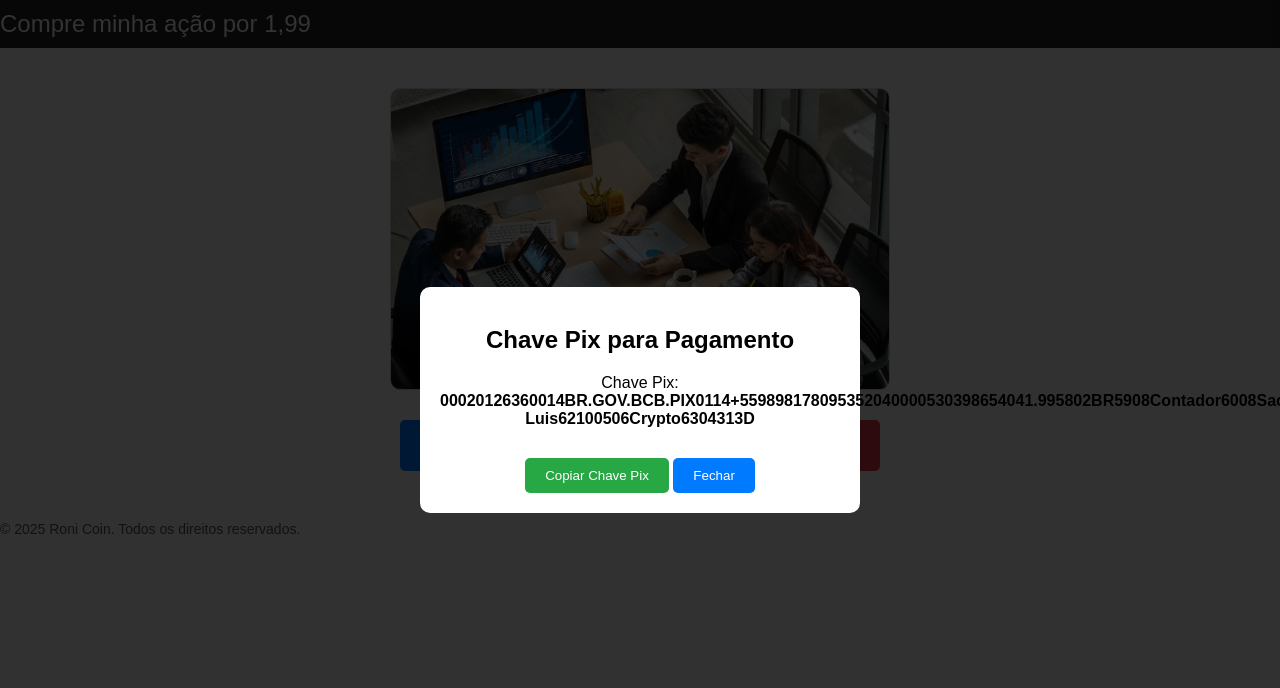
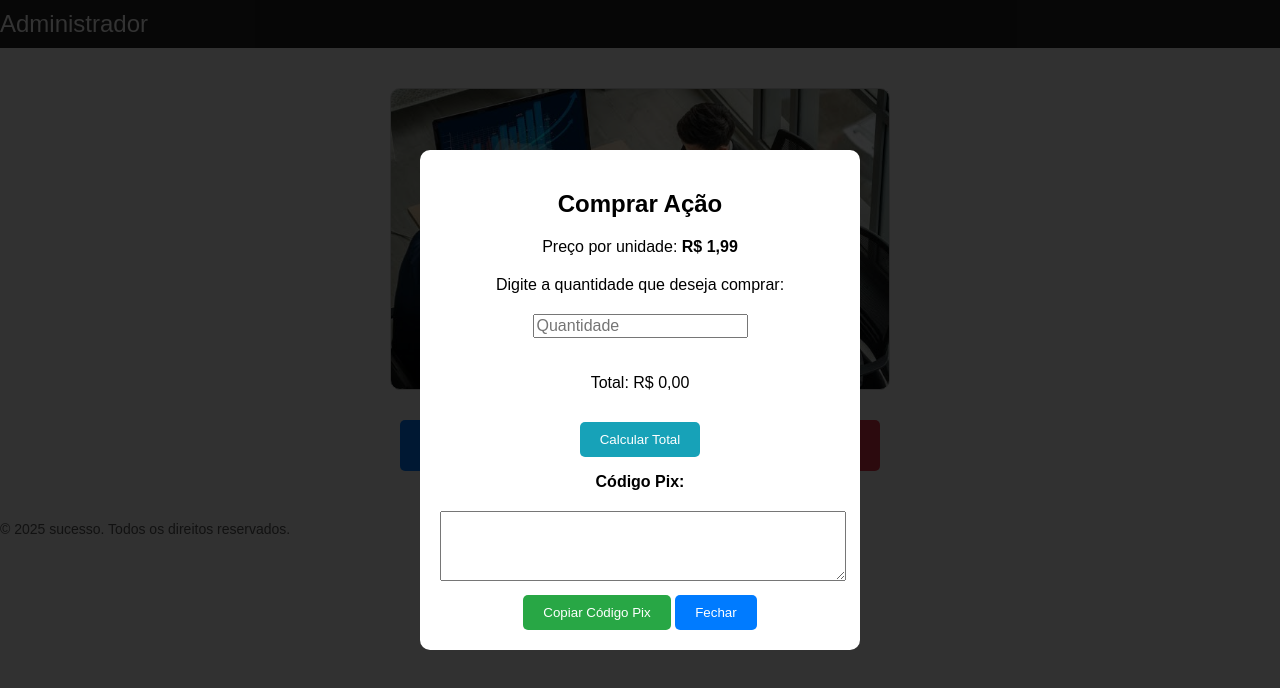
Before and after one commit to ronald30int/Administrador, a plain HTML site: page index.html in a window 1280 px wide. Both pictures are taken after a click on the button "Comprar". Drawn offline with Linux system fonts and the light colour scheme.

Commit message:
Add files via upload

```diff
--- a/index.html
+++ b/index.html
@@ -3,7 +3,7 @@
 <head>
     <meta charset="UTF-8">
     <meta name="viewport" content="width=device-width, initial-scale=1.0">
-    <title>Coin</title>
+    <title>Sucesso</title>
     <style>
         body {
             font-family: Arial, sans-serif;
@@ -83,7 +83,7 @@
             font-size: 16px;
             margin-bottom: 20px;
         }
-        .close-btn, .submit-btn, .copy-btn {
+        .close-btn, .copy-btn, .calculate-btn {
             background-color: #007bff;
             color: #fff;
             padding: 10px 20px;
@@ -95,13 +95,13 @@
         .copy-btn {
             background-color: #28a745;
         }
-        .submit-btn {
-            background-color: #dc3545;
+        .calculate-btn {
+            background-color: #17a2b8;
         }
     </style>
 </head>
 <body>
-    <header>Compre minha ação por 1,99</header>
+    <header>Administrador</header>
     <div class="container">
         <div class="chart" id="chart">
             <!-- Gráfico ilustrativo -->
@@ -115,9 +115,15 @@
     <!-- Modal de Compra -->
     <div class="modal" id="buyModal">
         <div class="modal-content">
-            <h2>Chave Pix para Pagamento</h2>
-            <p>Chave Pix: <strong id="pixKey">00020126360014BR.GOV.BCB.PIX0114+559898178095352040000530398654041.995802BR5908Contador6008Sao Luis62100506Crypto6304313D</strong></p>
-            <button class="copy-btn" onclick="copyPixKey()">Copiar Chave Pix</button>
+            <h2>Comprar Ação</h2>
+            <p>Preço por unidade: <strong>R$ 1,99</strong></p>
+            <p>Digite a quantidade que deseja comprar:</p>
+            <input type="number" id="quantity" min="1" placeholder="Quantidade">
+            <p id="totalPrice">Total: R$ 0,00</p>
+            <button class="calculate-btn" onclick="calculateTotal()">Calcular Total</button>
+            <p><strong>Código Pix:</strong></p>
+            <textarea id="pixCode" readonly rows="4" style="width: 100%; font-size: 14px;"></textarea>
+            <button class="copy-btn" onclick="copyPixCode()">Copiar Código Pix</button>
             <button class="close-btn" onclick="closeModal('buyModal')">Fechar</button>
         </div>
     </div>
@@ -125,22 +131,26 @@
     <!-- Modal de Venda -->
     <div class="modal" id="sellModal">
         <div class="modal-content">
-            <h2>Reembolso</h2>
-            <p>Digite sua chave Pix para receber o reembolso:</p>
+            <h2>Venda</h2>
+            <p>Digite sua chave Pix mesma foi efetuado a compra:</p>
             <input type="text" id="userPixKey" placeholder="Digite sua chave Pix">
-            <button class="submit-btn" onclick="submitRefund()">Solicitar Reembolso</button>
+            <button class="copy-btn" onclick="submitRefund()">Venda</button>
             <button class="close-btn" onclick="closeModal('sellModal')">Fechar</button>
         </div>
     </div>
 
-    <footer>© 2025 Roni Coin. Todos os direitos reservados.</footer>
+    <footer>© 2025 sucesso. Todos os direitos reservados.</footer>
 
     <script>
-        // Função para abrir o modal
+        const basePixCode = "00020126360014BR.GOV.BCB.PIX0114+55989817809535204000053039865404"; // Prefixo fixo do Pix
+        const suffixPixCode = "5802BR5908Contador6008Sao Luis62100506Crypto6304313D"; // Sufixo fixo do Pix
+
+        // Função para abrir o modal de compra
         function openBuyModal() {
             document.getElementById('buyModal').style.display = 'flex';
         }
 
+        // Função para abrir o modal de venda
         function openSellModal() {
             document.getElementById('sellModal').style.display = 'flex';
         }
@@ -150,14 +160,34 @@
             document.getElementById(modalId).style.display = 'none';
         }
 
-        // Função para copiar a chave Pix
-        function copyPixKey() {
-            const pixKey = document.getElementById('pixKey').textContent;
-            navigator.clipboard.writeText(pixKey).then(() => {
-                alert('Chave Pix copiada para a área de transferência!');
-            }).catch(err => {
-                console.error('Erro ao copiar chave Pix: ', err);
-            });
+        // Função para calcular o total
+        function calculateTotal() {
+            const quantity = document.getElementById('quantity').value;
+            const pricePerUnit = 1.99;
+            const total = quantity * pricePerUnit;
+            document.getElementById('totalPrice').textContent = `Total: R$ ${total.toFixed(2)}`;
+
+            // Atualizar o código Pix com o valor total
+            const totalValue = total.toFixed(2).replace(".", ""); // Formato sem ponto decimal
+            const updatedPixCode = `${basePixCode}${totalValue}${suffixPixCode}`;
+            document.getElementById('pixCode').value = updatedPixCode;
+        }
+
+        // Função para copiar o código Pix
+        function copyPixCode() {
+            const pixCode = document.getElementById('pixCode');
+            pixCode.select();
+            try {
+                const success = document.execCommand('copy');
+                if (success) {
+                    alert('Código Pix copiado para a área de transferência!');
+                } else {
+                    alert('Não foi possível copiar o código Pix.');
+                }
+            } catch (err) {
+                console.error('Erro ao copiar código Pix: ', err);
+                alert('Erro ao copiar o código Pix.');
+            }
         }
 
         // Função para processar o reembolso
```
